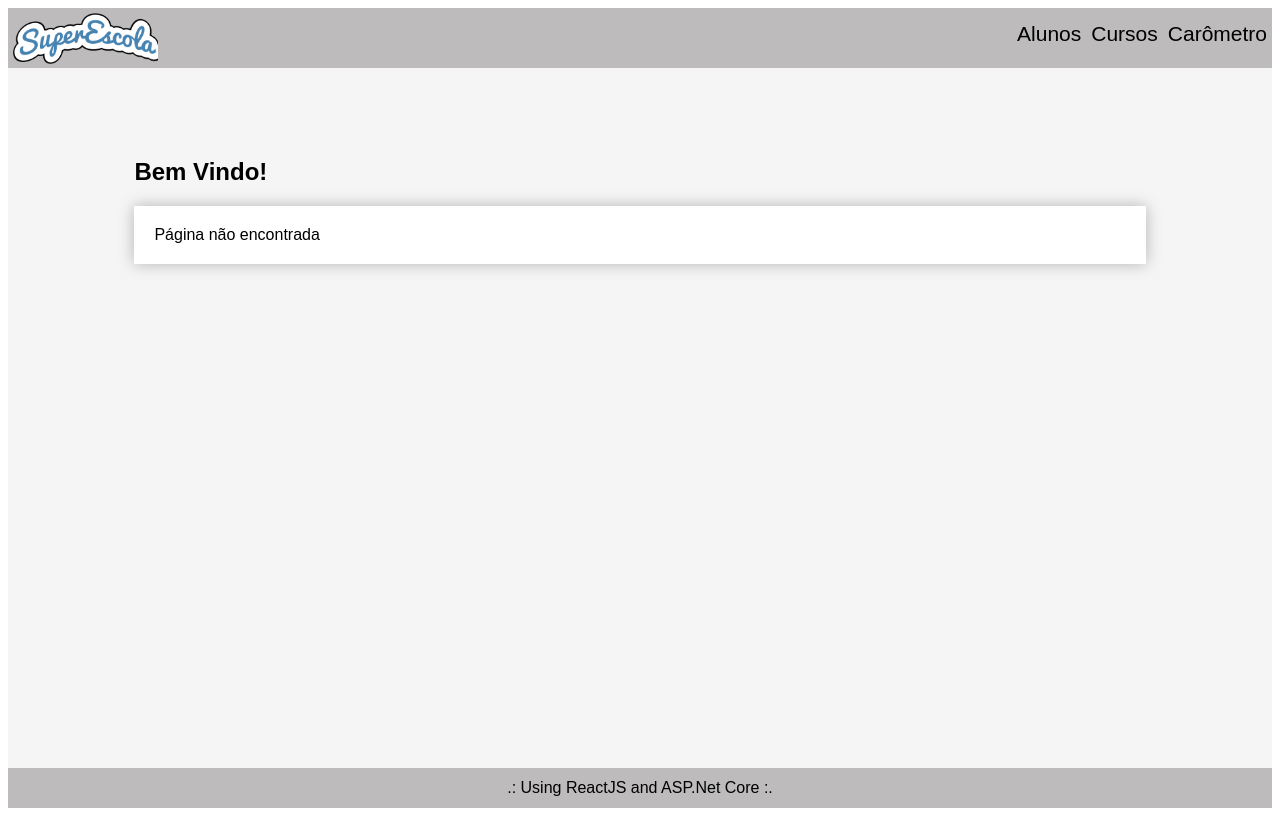
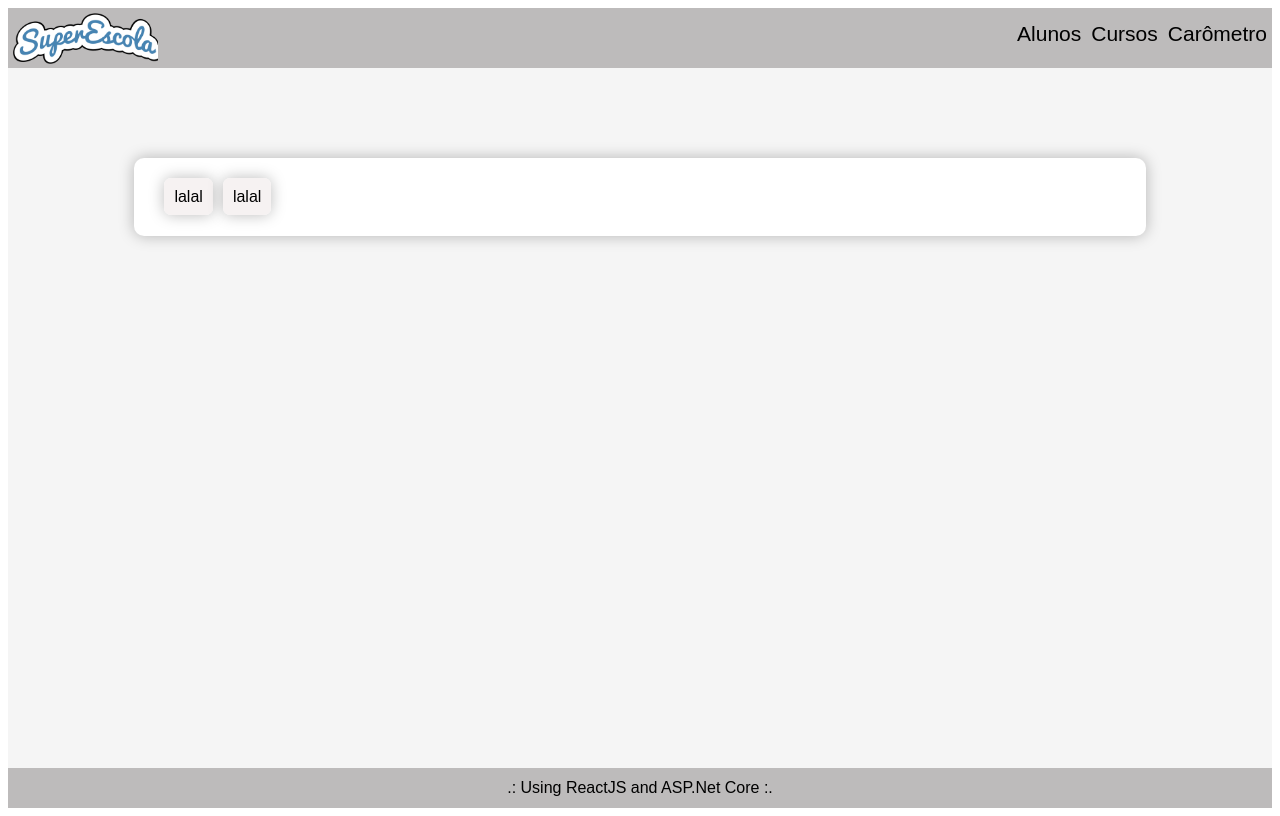
Before and after one commit to leticiaGz/DS402_DesenvolvimentoWeb3_Cotuca, a React (Create React App) app in the folder escola/: page /carometro in a window 1280 px wide. Built offline with nearby package versions, Linux system fonts and the light colour scheme; a web font is replaced by a local one.

Commit message:
cards iniciados

```diff
--- /dev/null
+++ b/escola/src/Components/Carometro/Cards.js
@@ -0,0 +1,17 @@
+
+import './Carometro.css';
+
+export default function Cards (){
+    return(
+        <div className='container-principal'>
+          <div className='card'>
+           lalal
+        </div>
+        <div className='card'>
+           lalal
+        </div>
+
+        </div>
+
+    )
+}
--- /dev/null
+++ b/escola/src/Components/Carometro/Carometro.css
@@ -0,0 +1,15 @@
+
+.container-principal{
+    border-radius: 10px;
+    padding: 30px;
+}
+
+.card{
+    background-color: rgb(246, 242, 242);
+    box-shadow: 0px 0px 15px #0004;
+    padding: 10px;
+    margin-right: 10px;
+    border-radius: 7px;
+    display: inline;
+
+}
--- /dev/null
+++ b/escola/src/Components/Carometro/Carometro.js
@@ -0,0 +1,17 @@
+
+import Main from '../Template/Main/Main';
+import Cards from './Cards';
+
+export default function Carometro(){
+
+
+    return(
+       <Main>
+        <Cards/>
+       </Main>
+
+
+
+    )
+
+}
--- a/escola/src/Rotas.js
+++ b/escola/src/Rotas.js
@@ -3,6 +3,7 @@ import { Routes, Route } from "react-router-dom";
 import Main from './Components/Template/Main/Main';
 import CrudAluno from './Components/CrudAluno/CrudAluno';
 import CrudCursos from './Components/CrudCursos/CrudCursos';
+import Carometro from './Components/Carometro/Carometro';
 
 export default function Rotas() {
     return (
@@ -18,6 +19,8 @@ export default function Rotas() {
 
         <Route path='/cursos' element={<CrudCursos />} />
 
+        <Route path='/carometro' element={<Carometro />} />
+
         <Route path='*' element={
             <Main title="Bem Vindo!">
                 <div>Página não encontrada</div>
```
Also changed, not shown: 14 other files (tests, documents, lock files or other folders).
